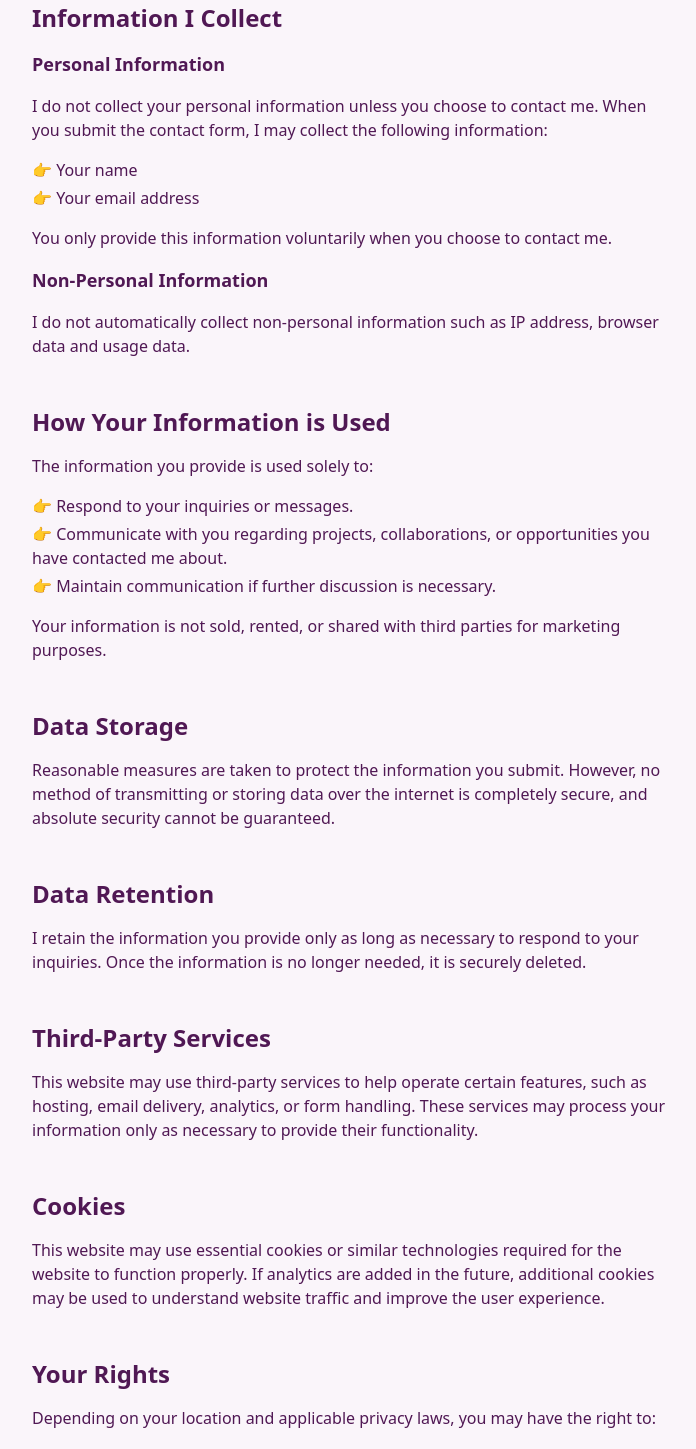
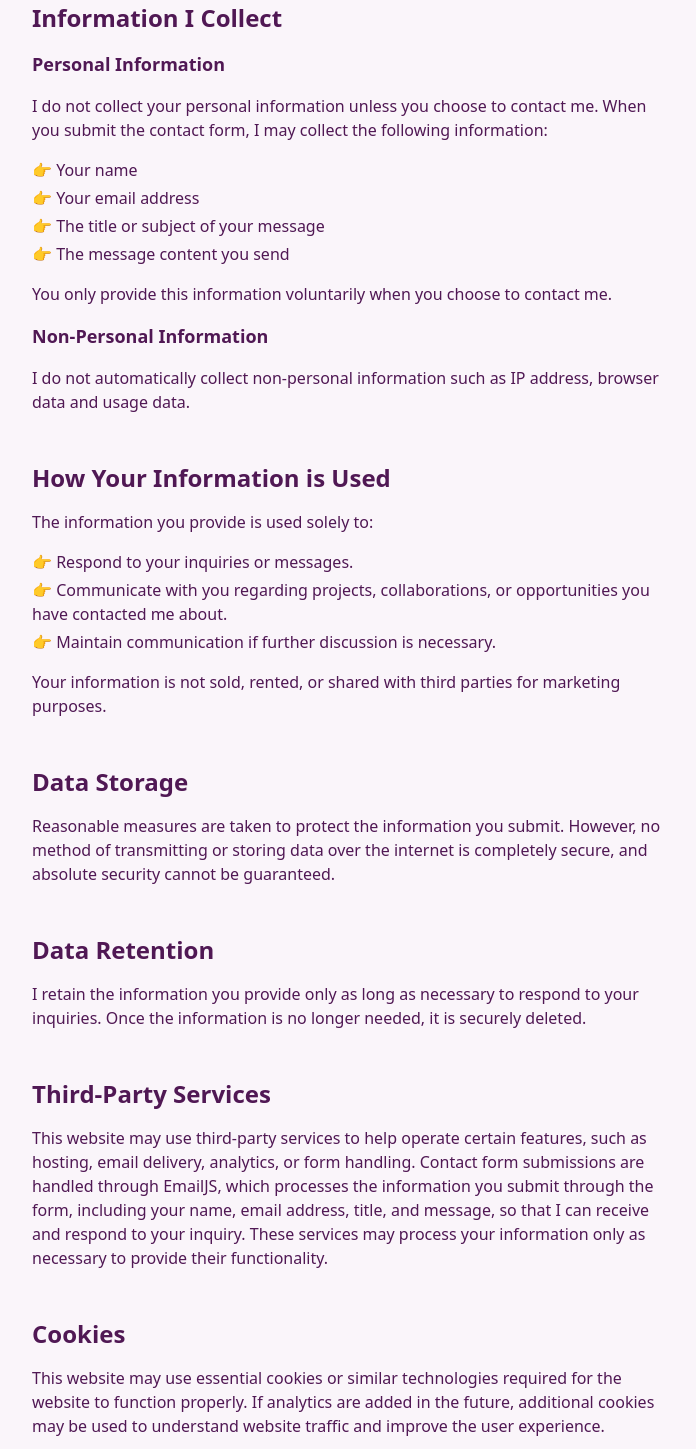
Before and after one commit to alexdevnest/alexdevnest, a React (Vite) app: page /privacy in a window 1280 px wide. Shown: the part 506-1955 px from the top of the page, without its empty margins (288-984 px from the left). Built offline with nearby package versions, Linux system fonts and the light colour scheme.

Commit message:
Used fixed timezone and specified the data collected

```diff
--- a/src/index.css
+++ b/src/index.css
@@ -500,7 +500,20 @@
 
       .privacy_contact {
         a {
-          @apply transition-colors duration-300 text-blue-400/80 hover:text-blue-400 max-[320px]:text-sm max-[282px]:text-xs;
+          @apply transition-colors duration-300 text-blue-400/80;
+
+          &:hover {
+            @apply text-blue-400;
+          }
+
+          @media (width <= 320px) {
+            @apply text-sm;
+          }
+
+          @media (width <= 282px) {
+            @apply text-xs;
+          }
+
         }
       }
 
--- a/src/pages/PrivacyPolicy.jsx
+++ b/src/pages/PrivacyPolicy.jsx
@@ -16,8 +16,7 @@ const PrivacyArticle = ({ className, title, children }) => (
   </article>
 )
 
-const _lastUpdate = new Date('2026-07-10');
-const lastUpdate = dayjs(_lastUpdate).format('dddd, Do MMMM YYYY');
+const lastUpdate = dayjs('2026-07-10').format('dddd, Do MMMM YYYY');
 
 
 export default function PrivacyPolicy () {
@@ -48,6 +47,8 @@ export default function PrivacyPolicy () {
           <ul>
             <li>👉 Your name</li>
             <li>👉 Your email address</li>
+            <li>👉 The title or subject of your message</li>
+            <li>👉 The message content you send</li>
           </ul>
 
           <p>
@@ -92,7 +93,7 @@ export default function PrivacyPolicy () {
 
         <PrivacyArticle title="Third-Party Services">
           <p>
-            This website may use third-party services to help operate certain features, such as hosting, email delivery, analytics, or form handling. These services may process your information only as necessary to provide their functionality.
+            This website may use third-party services to help operate certain features, such as hosting, email delivery, analytics, or form handling. Contact form submissions are handled through EmailJS, which processes the information you submit through the form, including your name, email address, title, and message, so that I can receive and respond to your inquiry. These services may process your information only as necessary to provide their functionality.
           </p>
         </PrivacyArticle>
 
```
